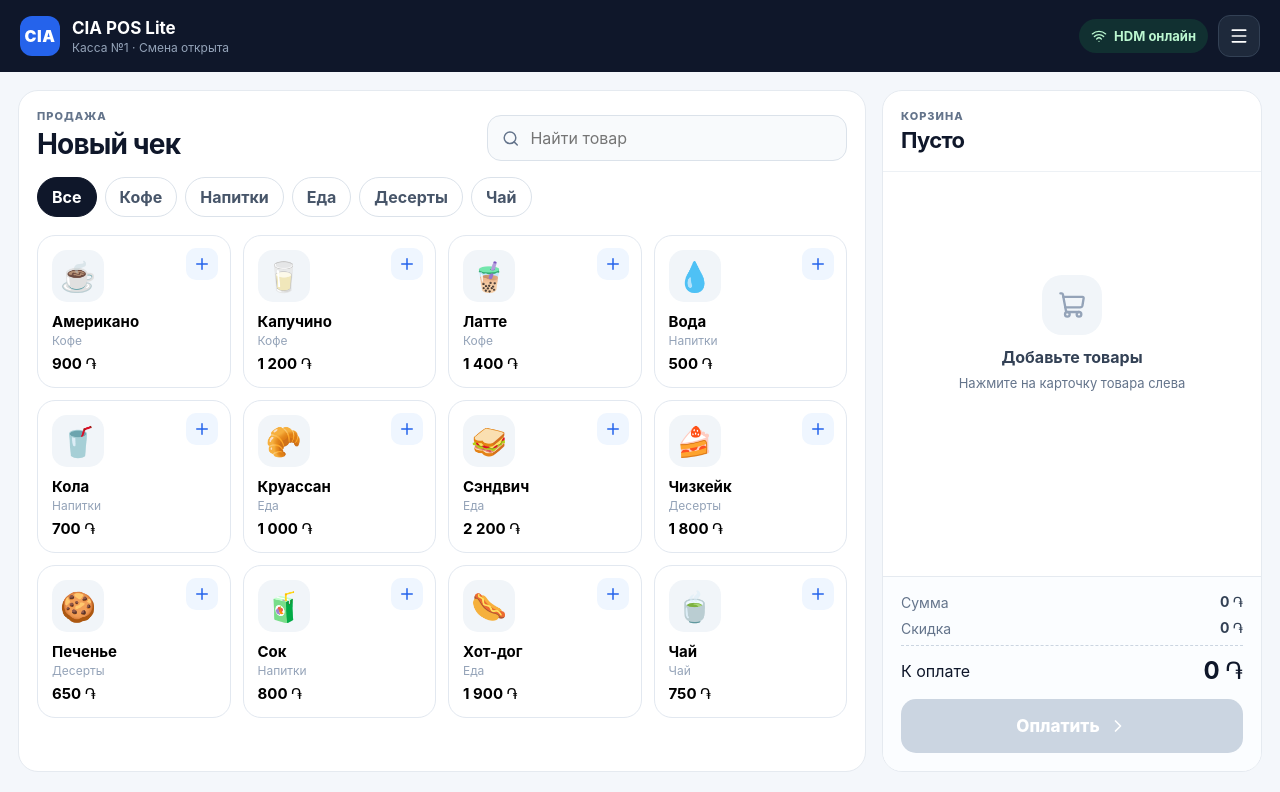
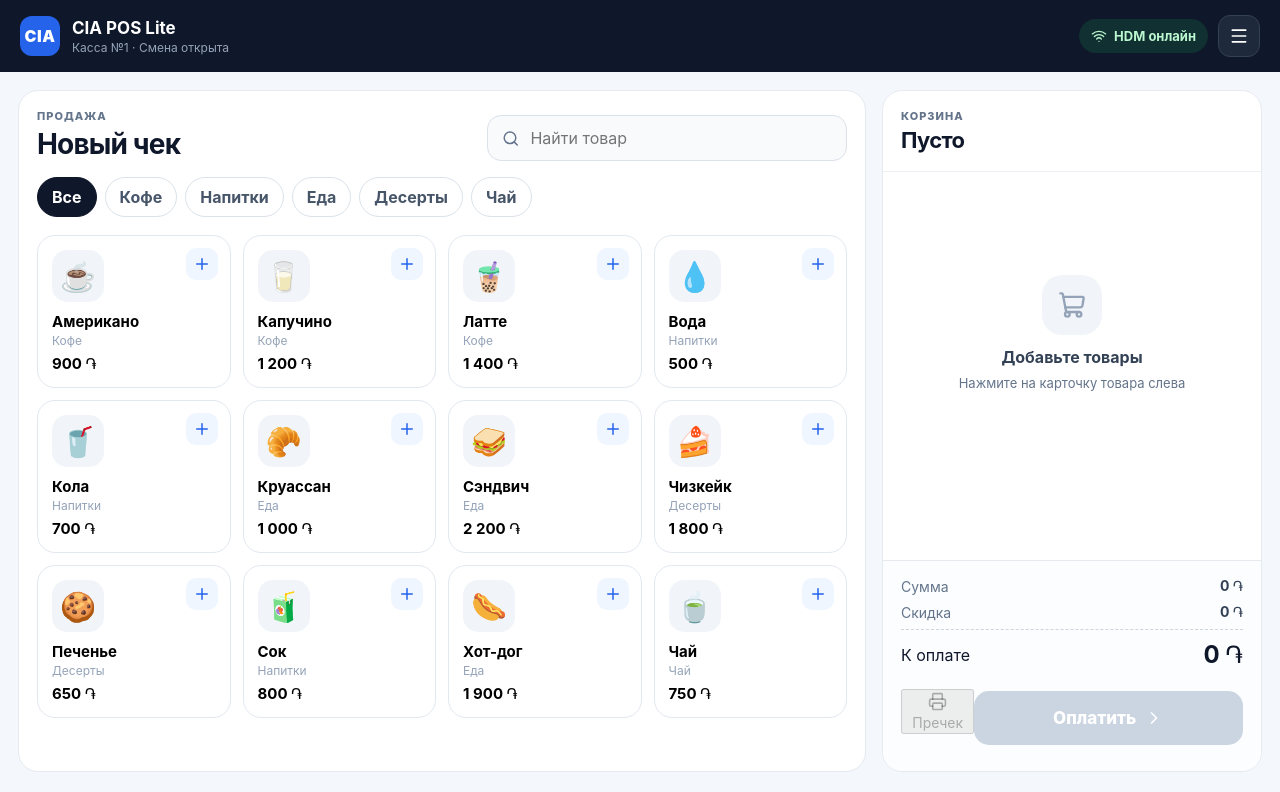
Before and after one commit to Shant761/CIA-POS-LITE, a React (Vite) app: page / in a window 1280 px wide. Shown: the top 792 px of the page. Built offline with nearby package versions, Linux system fonts and the light colour scheme.

Commit message:
Add precheck action to POS cart

```diff
--- a/src/main.jsx
+++ b/src/main.jsx
@@ -1,24 +1,6 @@
-import React, { useMemo, useState } from 'react';
+import React, { useState } from 'react';
 import { createRoot } from 'react-dom/client';
-import {
-  Search,
-  ShoppingCart,
-  Minus,
-  Plus,
-  Trash2,
-  Banknote,
-  CreditCard,
-  QrCode,
-  ReceiptText,
-  BarChart3,
-  Package,
-  Settings,
-  Wifi,
-  CheckCircle2,
-  X,
-  Menu,
-  ChevronRight,
-} from 'lucide-react';
+import { Search, ShoppingCart, Minus, Plus, Banknote, CreditCard, QrCode, ReceiptText, BarChart3, Package, Settings, Wifi, CheckCircle2, X, Menu, ChevronRight, Printer } from 'lucide-react';
 import './styles.css';
 
 const PRODUCTS = [
@@ -44,6 +26,7 @@ function App() {
   const [category, setCategory] = useState('Все');
   const [paymentOpen, setPaymentOpen] = useState(false);
   const [success, setSuccess] = useState(false);
+  const [precheckSuccess, setPrecheckSuccess] = useState(false);
   const [mobileCartOpen, setMobileCartOpen] = useState(false);
 
   const categories = ['Все', ...new Set(PRODUCTS.map((p) => p.category))];
@@ -56,191 +39,66 @@ function App() {
   const count = lines.reduce((sum, item) => sum + item.qty, 0);
   const total = lines.reduce((sum, item) => sum + item.qty * item.price, 0);
 
-  const add = (product) => {
-    setCart((prev) => ({
-      ...prev,
-      [product.id]: { ...product, qty: (prev[product.id]?.qty || 0) + 1 },
-    }));
-  };
-
-  const changeQty = (id, delta) => {
-    setCart((prev) => {
+  const add = (product) => setCart((prev) => ({ ...prev, [product.id]: { ...product, qty: (prev[product.id]?.qty || 0) + 1 } }));
+  const changeQty = (id, delta) => setCart((prev) => {
     const current = prev[id];
     if (!current) return prev;
     const qty = current.qty + delta;
     const next = { ...prev };
-      if (qty <= 0) delete next[id];
-      else next[id] = { ...current, qty };
+    if (qty <= 0) delete next[id]; else next[id] = { ...current, qty };
     return next;
   });
+  const clear = () => setCart({});
+
+  const printPrecheck = () => {
+    if (!total) return;
+    // UI-only for now. Later this action will call CIA Local Agent / receipt printer.
+    setPrecheckSuccess(true);
+    setTimeout(() => setPrecheckSuccess(false), 2200);
   };
 
-  const clear = () => setCart({});
-
-  const pay = (method) => {
+  const pay = () => {
     if (!total) return;
     setPaymentOpen(false);
     setSuccess(true);
     setTimeout(() => {
-      clear();
-      setSuccess(false);
-      setMobileCartOpen(false);
+      clear(); setSuccess(false); setMobileCartOpen(false);
     }, 1700);
   };
 
-  return (
-    <div className="app-shell">
+  return <div className="app-shell">
     <header className="topbar">
-        <div className="brand-block">
-          <div className="brand-mark">CIA</div>
-          <div>
-            <strong>CIA POS Lite</strong>
-            <span>Касса №1 · Смена открыта</span>
-          </div>
-        </div>
-        <div className="top-status">
-          <span className="status-pill"><Wifi size={16}/> HDM онлайн</span>
-          <button className="icon-button" aria-label="Меню"><Menu size={20}/></button>
-        </div>
+      <div className="brand-block"><div className="brand-mark">CIA</div><div><strong>CIA POS Lite</strong><span>Касса №1 · Смена открыта</span></div></div>
+      <div className="top-status"><span className="status-pill"><Wifi size={16}/> HDM онлайн</span><button className="icon-button" aria-label="Меню"><Menu size={20}/></button></div>
     </header>
 
     <main className="pos-layout">
       <section className="catalog-panel">
-          <div className="catalog-head">
-            <div>
-              <p className="eyebrow">Продажа</p>
-              <h1>Новый чек</h1>
-            </div>
-            <div className="search-wrap">
-              <Search size={19}/>
-              <input
-                value={query}
-                onChange={(e) => setQuery(e.target.value)}
-                placeholder="Найти товар"
-                aria-label="Поиск товара"
-              />
-            </div>
-          </div>
-
-          <div className="category-row" role="tablist" aria-label="Категории">
-            {categories.map((item) => (
-              <button
-                key={item}
-                className={category === item ? 'category-chip active' : 'category-chip'}
-                onClick={() => setCategory(item)}
-              >
-                {item}
-              </button>
-            ))}
-          </div>
-
-          <div className="product-grid">
-            {filtered.map((product) => (
-              <button key={product.id} className="product-card" onClick={() => add(product)}>
-                <div className="product-emoji" aria-hidden>{product.emoji}</div>
-                <div className="product-info">
-                  <strong>{product.name}</strong>
-                  <span>{product.category}</span>
-                  <b>{fmt(product.price)}</b>
-                </div>
-                <div className="add-badge"><Plus size={18}/></div>
-              </button>
-            ))}
-          </div>
+        <div className="catalog-head"><div><p className="eyebrow">Продажа</p><h1>Новый чек</h1></div><div className="search-wrap"><Search size={19}/><input value={query} onChange={(e)=>setQuery(e.target.value)} placeholder="Найти товар" aria-label="Поиск товара"/></div></div>
+        <div className="category-row">{categories.map((item)=><button key={item} className={category===item?'category-chip active':'category-chip'} onClick={()=>setCategory(item)}>{item}</button>)}</div>
+        <div className="product-grid">{filtered.map((product)=><button key={product.id} className="product-card" onClick={()=>add(product)}><div className="product-emoji">{product.emoji}</div><div className="product-info"><strong>{product.name}</strong><span>{product.category}</span><b>{fmt(product.price)}</b></div><div className="add-badge"><Plus size={18}/></div></button>)}</div>
       </section>
 
-        <aside className={`cart-panel ${mobileCartOpen ? 'mobile-open' : ''}`}>
-          <div className="cart-head">
-            <div>
-              <p className="eyebrow">Корзина</p>
-              <h2>{count ? `${count} поз.` : 'Пусто'}</h2>
+      <aside className={`cart-panel ${mobileCartOpen?'mobile-open':''}`}>
+        <div className="cart-head"><div><p className="eyebrow">Корзина</p><h2>{count?`${count} поз.`:'Пусто'}</h2></div><div className="cart-actions">{count>0&&<button className="text-button danger" onClick={clear}>Очистить</button>}<button className="icon-button mobile-close" onClick={()=>setMobileCartOpen(false)}><X size={20}/></button></div></div>
+        <div className="cart-list">{lines.length===0?<div className="empty-cart"><div className="empty-icon"><ShoppingCart size={28}/></div><strong>Добавьте товары</strong><span>Нажмите на карточку товара слева</span></div>:lines.map((item)=><div className="cart-line" key={item.id}><div className="cart-line-main"><div className="mini-emoji">{item.emoji}</div><div><strong>{item.name}</strong><span>{fmt(item.price)}</span></div></div><div className="qty-control"><button onClick={()=>changeQty(item.id,-1)}><Minus size={16}/></button><b>{item.qty}</b><button onClick={()=>changeQty(item.id,1)}><Plus size={16}/></button></div><strong className="line-total">{fmt(item.price*item.qty)}</strong></div>)}</div>
+        <div className="cart-summary">
+          <div><span>Сумма</span><strong>{fmt(total)}</strong></div><div><span>Скидка</span><strong>0 ֏</strong></div><div className="grand-total"><span>К оплате</span><strong>{fmt(total)}</strong></div>
+          <div className="checkout-actions">
+            <button className="precheck-button" disabled={!total} onClick={printPrecheck}><Printer size={19}/> Пречек</button>
+            <button className="pay-button" disabled={!total} onClick={()=>setPaymentOpen(true)}>Оплатить <ChevronRight size={20}/></button>
           </div>
-            <div className="cart-actions">
-              {count > 0 && <button className="text-button danger" onClick={clear}>Очистить</button>}
-              <button className="icon-button mobile-close" onClick={() => setMobileCartOpen(false)} aria-label="Закрыть корзину"><X size={20}/></button>
-            </div>
-          </div>
-
-          <div className="cart-list">
-            {lines.length === 0 ? (
-              <div className="empty-cart">
-                <div className="empty-icon"><ShoppingCart size={28}/></div>
-                <strong>Добавьте товары</strong>
-                <span>Нажмите на карточку товара слева</span>
-              </div>
-            ) : lines.map((item) => (
-              <div className="cart-line" key={item.id}>
-                <div className="cart-line-main">
-                  <div className="mini-emoji">{item.emoji}</div>
-                  <div>
-                    <strong>{item.name}</strong>
-                    <span>{fmt(item.price)}</span>
-                  </div>
-                </div>
-                <div className="qty-control">
-                  <button onClick={() => changeQty(item.id, -1)} aria-label="Уменьшить"><Minus size={16}/></button>
-                  <b>{item.qty}</b>
-                  <button onClick={() => changeQty(item.id, 1)} aria-label="Увеличить"><Plus size={16}/></button>
-                </div>
-                <strong className="line-total">{fmt(item.price * item.qty)}</strong>
-              </div>
-            ))}
-          </div>
-
-          <div className="cart-summary">
-            <div><span>Сумма</span><strong>{fmt(total)}</strong></div>
-            <div><span>Скидка</span><strong>0 ֏</strong></div>
-            <div className="grand-total"><span>К оплате</span><strong>{fmt(total)}</strong></div>
-            <button className="pay-button" disabled={!total} onClick={() => setPaymentOpen(true)}>
-              Оплатить <ChevronRight size={20}/>
-            </button>
         </div>
       </aside>
     </main>
 
-      <nav className="bottom-nav" aria-label="Основная навигация">
-        <button className="active"><ShoppingCart size={21}/><span>Продажа</span></button>
-        <button><ReceiptText size={21}/><span>Чеки</span></button>
-        <button><Package size={21}/><span>Товары</span></button>
-        <button><BarChart3 size={21}/><span>Отчёты</span></button>
-        <button><Settings size={21}/><span>Ещё</span></button>
-      </nav>
+    <nav className="bottom-nav"><button className="active"><ShoppingCart size={21}/><span>Продажа</span></button><button><ReceiptText size={21}/><span>Чеки</span></button><button><Package size={21}/><span>Товары</span></button><button><BarChart3 size={21}/><span>Отчёты</span></button><button><Settings size={21}/><span>Ещё</span></button></nav>
+    {count>0&&<button className="mobile-cart-bar" onClick={()=>setMobileCartOpen(true)}><span><ShoppingCart size={20}/> {count} поз.</span><strong>{fmt(total)}</strong></button>}
 
-      {count > 0 && (
-        <button className="mobile-cart-bar" onClick={() => setMobileCartOpen(true)}>
-          <span><ShoppingCart size={20}/> {count} поз.</span>
-          <strong>{fmt(total)}</strong>
-        </button>
-      )}
-
-      {paymentOpen && (
-        <div className="modal-backdrop" role="presentation" onMouseDown={() => setPaymentOpen(false)}>
-          <section className="payment-modal" role="dialog" aria-modal="true" aria-labelledby="payment-title" onMouseDown={(e) => e.stopPropagation()}>
-            <div className="modal-head">
-              <div>
-                <p className="eyebrow">Оплата</p>
-                <h2 id="payment-title">{fmt(total)}</h2>
-              </div>
-              <button className="icon-button" onClick={() => setPaymentOpen(false)} aria-label="Закрыть"><X size={21}/></button>
-            </div>
-            <p className="payment-note">Выберите способ оплаты. После подтверждения продажа будет отправлена на фискализацию.</p>
-            <div className="payment-methods">
-              <button onClick={() => pay('cash')}><Banknote size={26}/><span><strong>Наличные</strong><small>Оплата наличными</small></span></button>
-              <button onClick={() => pay('card')}><CreditCard size={26}/><span><strong>Карта</strong><small>Банковский терминал</small></span></button>
-              <button onClick={() => pay('idram')}><QrCode size={26}/><span><strong>IDRAM / QR</strong><small>Безналичная оплата</small></span></button>
-            </div>
-          </section>
-        </div>
-      )}
-
-      {success && (
-        <div className="success-toast" role="status" aria-live="polite">
-          <CheckCircle2 size={22}/>
-          <span><strong>Оплата принята</strong><small>Чек отправлен на HDM</small></span>
-        </div>
-      )}
-    </div>
-  );
+    {paymentOpen&&<div className="modal-backdrop" onMouseDown={()=>setPaymentOpen(false)}><section className="payment-modal" onMouseDown={(e)=>e.stopPropagation()}><div className="modal-head"><div><p className="eyebrow">Оплата</p><h2>{fmt(total)}</h2></div><button className="icon-button" onClick={()=>setPaymentOpen(false)}><X size={21}/></button></div><p className="payment-note">Выберите способ оплаты. После подтверждения продажа будет отправлена на фискализацию.</p><div className="payment-methods"><button onClick={pay}><Banknote size={26}/><span><strong>Наличные</strong><small>Оплата наличными</small></span></button><button onClick={pay}><CreditCard size={26}/><span><strong>Карта</strong><small>Банковский терминал</small></span></button><button onClick={pay}><QrCode size={26}/><span><strong>IDRAM / QR</strong><small>Безналичная оплата</small></span></button></div></section></div>}
+    {success&&<div className="success-toast"><CheckCircle2 size={22}/><span><strong>Оплата принята</strong><small>Чек отправлен на HDM</small></span></div>}
+    {precheckSuccess&&<div className="success-toast precheck-toast"><Printer size={22}/><span><strong>Пречек отправлен</strong><small>Заказ остаётся открытым · без фискализации</small></span></div>}
+  </div>;
 }
 
-createRoot(document.getElementById('root')).render(<App />);
+createRoot(document.getElementById('root')).render(<App/>);
```
Lines whose indentation alone changed are shown as unchanged.
